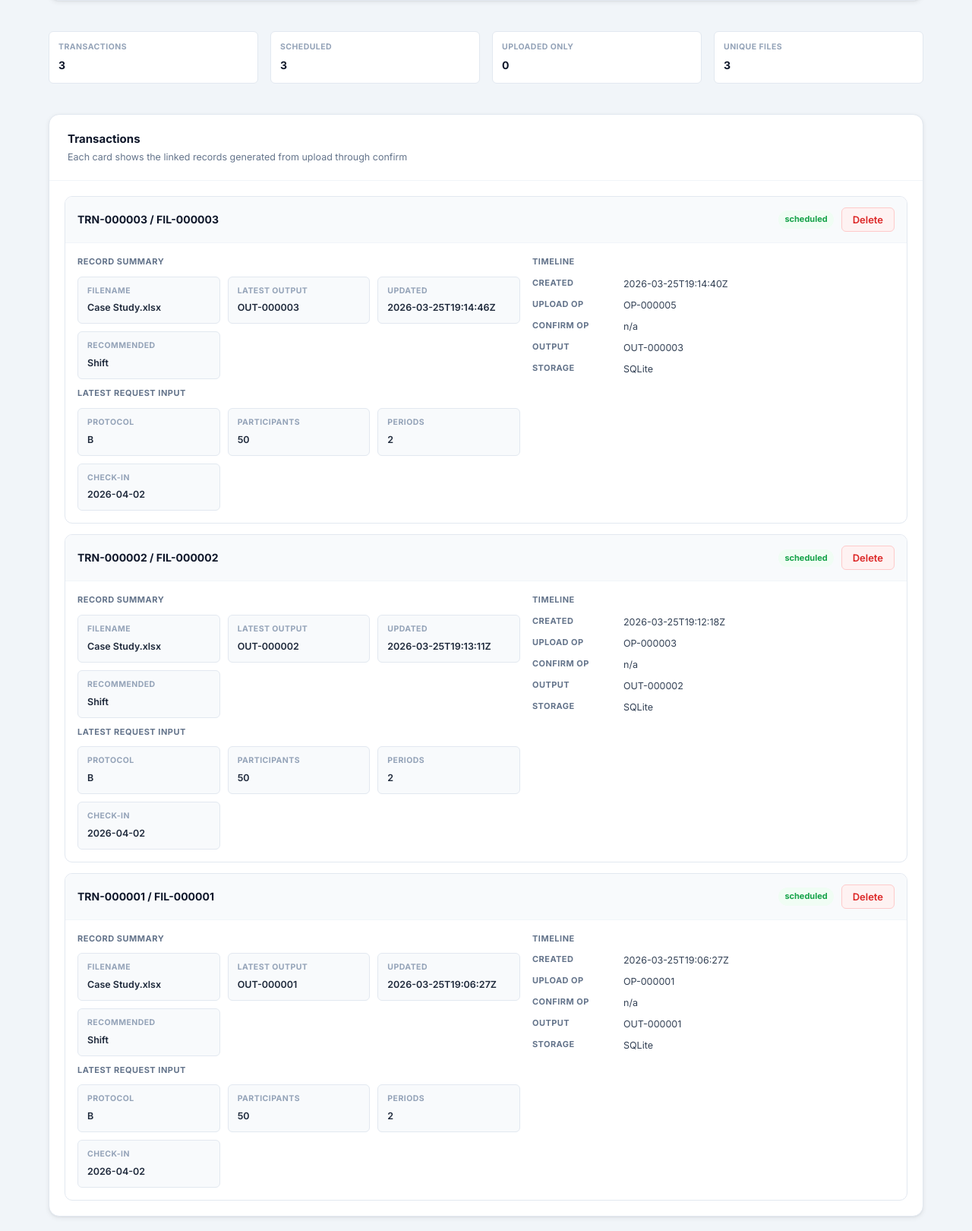
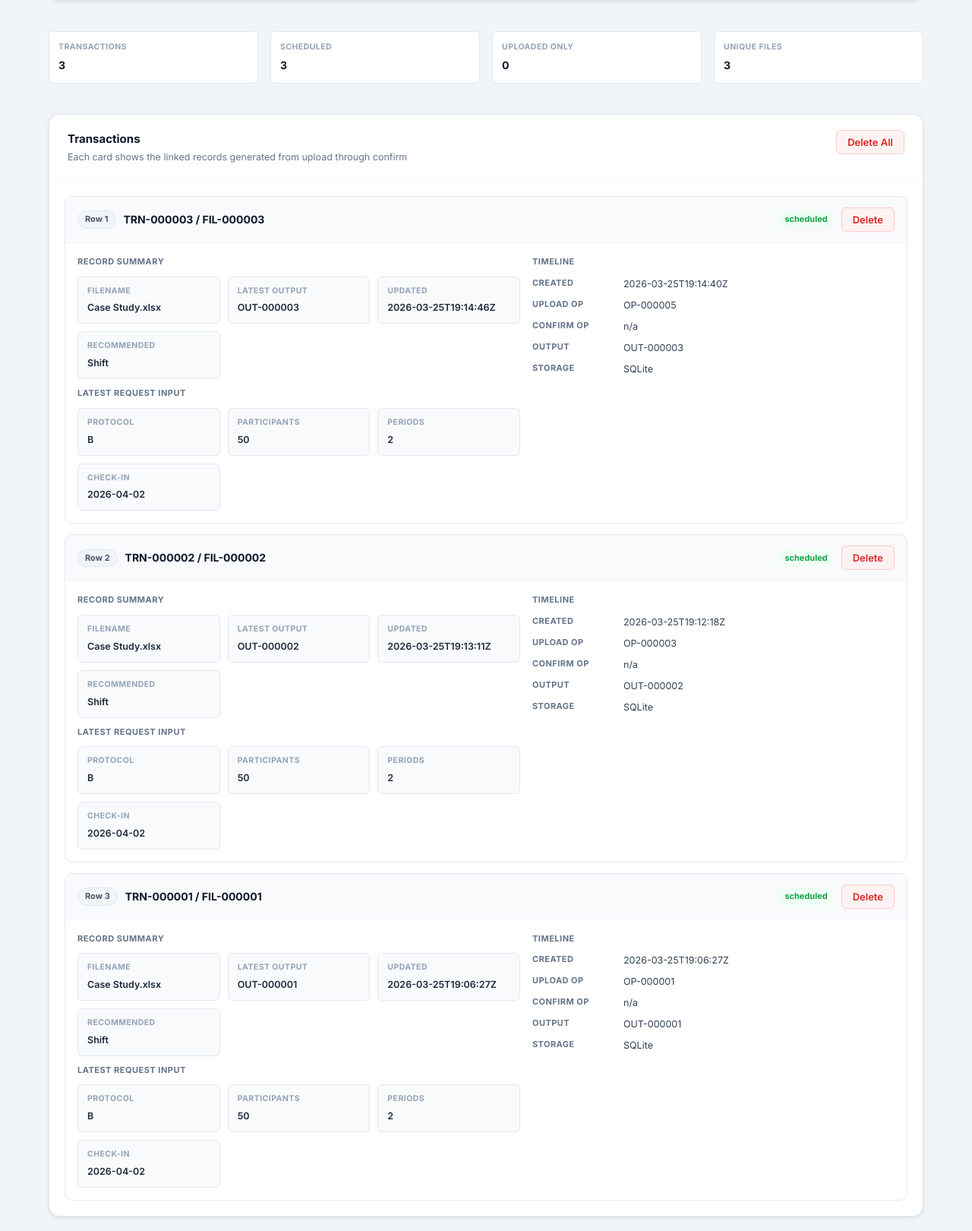
Before and after one commit to Srivans7/Clinical-Scheduler, a Flask app: page /history in a window 1280 px wide. Shown: the part 411-2031 px from the top of the page at 76% size. Run offline with Flask 3, Linux system fonts and the light colour scheme; data comes from the database, SQL or seed files in the repository.

Commit message:
Add delete success toast, row labels, and delete-all transactions with confirmation

```diff
--- a/app/__init__.py
+++ b/app/__init__.py
@@ -10,6 +10,7 @@ from app.audit_store import (
     get_recent_transactions,
     get_transaction_details,
     delete_transaction,
+    delete_all_transactions,
     register_schedule_run,
     register_upload,
 )
@@ -298,6 +299,12 @@ def audit_log():
     return jsonify({"items": get_recent_transactions(limit=limit, query=query, status=status)})
 
 
+@app.route("/api/audit-log", methods=["DELETE"])
+def audit_log_delete_all():
+    deleted = delete_all_transactions()
+    return jsonify(deleted)
+
+
 @app.route("/api/audit-log/<transaction_id>", methods=["GET"])
 def audit_log_detail(transaction_id: str):
     details = get_transaction_details(transaction_id)
--- a/app/audit_store.py
+++ b/app/audit_store.py
@@ -670,4 +670,40 @@ def delete_transaction(transaction_id: str) -> Dict[str, Any]:
     }
 
 
+def delete_all_transactions() -> Dict[str, Any]:
+    _initialize()
+    with _LOCK:
+        conn = _connect()
+        try:
+            tx_count_row = conn.execute("SELECT COUNT(*) AS cnt FROM transactions").fetchone()
+            tx_count = int(tx_count_row["cnt"]) if tx_count_row else 0
+
+            file_rows = conn.execute("SELECT file_path FROM files").fetchall()
+            file_paths = [row["file_path"] for row in file_rows if row and row["file_path"]]
+
+            conn.execute("DELETE FROM operations")
+            conn.execute("DELETE FROM outputs")
+            conn.execute("DELETE FROM inputs")
+            conn.execute("DELETE FROM transactions")
+            conn.execute("DELETE FROM files")
+            conn.commit()
+        finally:
+            conn.close()
+
+    deleted_files = 0
+    for path in set(file_paths):
+        try:
+            if os.path.isfile(path):
+                os.remove(path)
+                deleted_files += 1
+        except OSError:
+            continue
+
+    return {
+        "deleted": True,
+        "transactions_deleted": tx_count,
+        "files_deleted": deleted_files,
+    }
+
+
 _initialize()
--- a/app/static/css/style.css
+++ b/app/static/css/style.css
@@ -1046,6 +1046,25 @@ main {
   font-weight: 700;
   color: var(--neutral-900);
 }
+.history-title-wrap {
+  display: flex;
+  align-items: center;
+  gap: 10px;
+}
+.history-row-badge {
+  font-size: 11px;
+  font-weight: 700;
+  color: var(--neutral-600);
+  background: var(--neutral-100);
+  border: 1px solid var(--neutral-200);
+  border-radius: 999px;
+  padding: 2px 9px;
+}
+.history-head-actions {
+  display: flex;
+  align-items: center;
+  gap: 8px;
+}
 .btn-danger {
   border-color: var(--danger-ring);
   color: var(--danger);
--- a/app/static/js/history.js
+++ b/app/static/js/history.js
@@ -6,9 +6,12 @@
   var searchInput = document.getElementById("history-search");
   var statusSelect = document.getElementById("history-status");
   var refreshButton = document.getElementById("history-refresh");
+  var deleteAllButton = document.getElementById("history-delete-all");
   var historyCount = document.getElementById("history-count");
   var historyStats = document.getElementById("history-stats");
   var historyList = document.getElementById("history-list");
+  var topToast = document.getElementById("top-toast");
+  var toastTimer = null;
 
   initialize();
 
@@ -16,6 +19,9 @@
     searchInput.addEventListener("input", debounce(loadHistory, 220));
     statusSelect.addEventListener("change", loadHistory);
     refreshButton.addEventListener("click", loadHistory);
+    if (deleteAllButton) {
+      deleteAllButton.addEventListener("click", deleteAllTransactions);
+    }
     historyList.addEventListener("click", onHistoryListClick);
     loadHistory();
   }
@@ -44,6 +50,7 @@
       await fetchJson("/api/audit-log/" + encodeURIComponent(transactionId), {
         method: "DELETE"
       });
+      showTopToast("Deleted " + transactionId + " successfully.", "success");
       await loadHistory();
     } catch (error) {
       window.alert(error.message || "Failed to delete transaction.");
@@ -63,6 +70,7 @@
       });
       var response = await fetchJson("/api/audit-log?" + query.toString());
       var items = response.items || [];
+      updateDeleteAllButton(items.length);
       renderStats(items);
       historyCount.textContent = items.length + (items.length === 1 ? " record" : " records");
       await renderHistory(items);
@@ -70,9 +78,41 @@
       historyList.innerHTML = '<div class="empty-state">' + escapeHtml(error.message || "Failed to load history.") + '</div>';
       historyStats.innerHTML = '';
       historyCount.textContent = '0 records';
+      updateDeleteAllButton(0);
     } finally {
       refreshButton.disabled = false;
       refreshButton.textContent = "Refresh";
+    }
+  }
+
+  async function deleteAllTransactions() {
+    if (!deleteAllButton || deleteAllButton.disabled) {
+      return;
+    }
+    var totalRecords = parseInt(historyCount.textContent, 10) || 0;
+    if (totalRecords <= 0) {
+      return;
+    }
+
+    var confirmed = window.confirm("Delete ALL transactions and linked records? This cannot be undone.");
+    if (!confirmed) {
+      return;
+    }
+
+    deleteAllButton.disabled = true;
+    var previousLabel = deleteAllButton.textContent;
+    deleteAllButton.textContent = "Deleting all...";
+
+    try {
+      var response = await fetchJson("/api/audit-log", { method: "DELETE" });
+      showTopToast("Deleted " + String(response.transactions_deleted || 0) + " transactions successfully.", "success");
+      await loadHistory();
+    } catch (error) {
+      window.alert(error.message || "Failed to delete all transactions.");
+    } finally {
+      deleteAllButton.disabled = false;
+      deleteAllButton.textContent = previousLabel;
+      updateDeleteAllButton(parseInt(historyCount.textContent, 10) || 0);
     }
   }
 
@@ -106,19 +146,22 @@
     historyList.innerHTML = details.map(function (detail, index) {
       var item = items[index];
       if (!detail) {
-        return fallbackCard(item);
+        return fallbackCard(item, index + 1);
       }
-      return detailCard(detail);
+      return detailCard(detail, index + 1);
     }).join("");
   }
 
-  function detailCard(detail) {
+  function detailCard(detail, rowNumber) {
     var latestOutput = detail.outputs.length ? detail.outputs[detail.outputs.length - 1] : null;
     var latestInput = detail.inputs.length ? detail.inputs[detail.inputs.length - 1] : null;
 
     return '<article class="history-card">' +
       '<div class="history-card-head">' +
-        '<div class="history-card-title">' + escapeHtml(detail.transaction_id) + ' / ' + escapeHtml(detail.file_id) + '</div>' +
+        '<div class="history-title-wrap">' +
+          '<span class="history-row-badge">Row ' + escapeHtml(rowNumber) + '</span>' +
+          '<div class="history-card-title">' + escapeHtml(detail.transaction_id) + ' / ' + escapeHtml(detail.file_id) + '</div>' +
+        '</div>' +
         '<div class="history-card-actions">' +
           '<div class="history-status ' + escapeHtml(detail.status) + '">' + escapeHtml(detail.status) + '</div>' +
           '<button type="button" class="btn btn-ghost btn-danger" data-action="delete-transaction" data-transaction-id="' + escapeHtml(detail.transaction_id) + '">Delete</button>' +
@@ -150,10 +193,13 @@
     '</article>';
   }
 
-  function fallbackCard(item) {
+  function fallbackCard(item, rowNumber) {
     return '<article class="history-card">' +
       '<div class="history-card-head">' +
-        '<div class="history-card-title">' + escapeHtml(item.transaction_id) + ' / ' + escapeHtml(item.file_id) + '</div>' +
+        '<div class="history-title-wrap">' +
+          '<span class="history-row-badge">Row ' + escapeHtml(rowNumber) + '</span>' +
+          '<div class="history-card-title">' + escapeHtml(item.transaction_id) + ' / ' + escapeHtml(item.file_id) + '</div>' +
+        '</div>' +
         '<div class="history-card-actions">' +
           '<div class="history-status ' + escapeHtml(item.status || '') + '">' + escapeHtml(item.status || 'unknown') + '</div>' +
           '<button type="button" class="btn btn-ghost btn-danger" data-action="delete-transaction" data-transaction-id="' + escapeHtml(item.transaction_id) + '">Delete</button>' +
@@ -232,6 +278,30 @@
     });
   }
 
+  function updateDeleteAllButton(recordCount) {
+    if (!deleteAllButton) {
+      return;
+    }
+    deleteAllButton.disabled = !recordCount;
+  }
+
+  function showTopToast(message, type) {
+    if (!topToast) {
+      return;
+    }
+    if (toastTimer) {
+      window.clearTimeout(toastTimer);
+      toastTimer = null;
+    }
+    topToast.textContent = message;
+    topToast.className = "top-toast " + (type || "success");
+    topToast.classList.remove("hidden");
+    toastTimer = window.setTimeout(function () {
+      topToast.classList.add("hidden");
+      toastTimer = null;
+    }, 2500);
+  }
+
   function escapeHtml(value) {
     return String(value == null ? '' : value)
       .replace(/&/g, '&amp;')
--- a/app/templates/history.html
+++ b/app/templates/history.html
@@ -10,6 +10,7 @@
   <link rel="stylesheet" href="{{ url_for('static', filename='css/style.css') }}"/>
 </head>
 <body>
+<div id="top-toast" class="top-toast hidden" role="status" aria-live="polite"></div>
 <nav class="navbar">
   <div class="nav-inner">
     <div class="nav-brand">
@@ -63,6 +64,9 @@
         <h2 class="panel-title">Transactions</h2>
         <p class="panel-sub">Each card shows the linked records generated from upload through confirm</p>
       </div>
+      <div class="history-head-actions">
+        <button id="history-delete-all" class="btn btn-ghost btn-danger" type="button">Delete All</button>
+      </div>
     </div>
     <div id="history-list" class="history-list"></div>
   </section>
```
